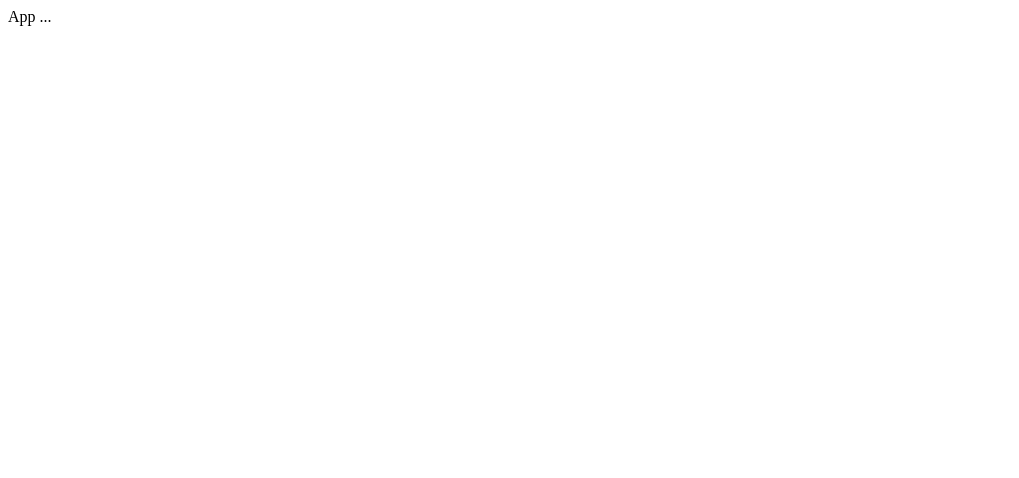
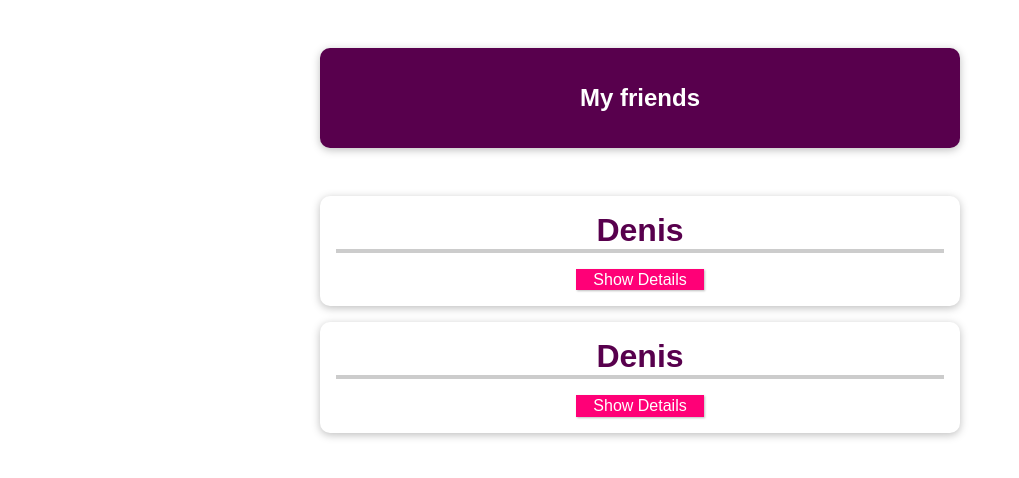
Before and after one commit to DenisPepper/vue-max-starting, a Vue app: page / in a window 1280 px wide. Shown: the top 478 px of the page, without its empty margins (0-1019 px from the left). Built offline with nearby package versions, Linux system fonts and the light colour scheme.

Commit message:
Добавит черновик примера использования компонентов

```diff
--- a/src/App.vue
+++ b/src/App.vue
@@ -1,9 +1,100 @@
 <template>
-  <div id="'app'">App ...</div>
+  <section>
+    <header>
+      <h1>My friends</h1>
+    </header>
+    <ul>
+      <friend-contact></friend-contact>
+      <friend-contact></friend-contact>
+    </ul>
+  </section>
 </template>
 
 <script>
 export default {
-  name: 'App',
+  data() {
+    return {
+      friends: [
+        {
+          id: '1',
+          firstName: 'First Friend',
+          phone: '115599',
+          email: 'first@google.com',
+        },
+        {
+          id: '2',
+          firstName: 'Seccond Friend',
+          phone: '446677',
+          email: 'second@google.com',
+        },
+      ],
+    };
+  },
 };
 </script>
+
+<style>
+* {
+  box-sizing: border-box;
+}
+
+html {
+  font-family: 'Jost', sans-serif;
+}
+
+body {
+  margin: 0;
+}
+
+header {
+  box-shadow: 0 2px 8px rgba(0, 0, 0, 0.26);
+  margin: 3rem auto;
+  border-radius: 10px;
+  padding: 1rem;
+  background-color: #58004d;
+  color: white;
+  text-align: center;
+  width: 90%;
+  max-width: 40rem;
+}
+
+#app ul {
+  margin: 0;
+  padding: 0;
+  list-style: none;
+}
+
+#app li {
+  box-shadow: 0 2px 8px rgba(0, 0, 0, 0.26);
+  margin: 1rem auto;
+  border-radius: 10px;
+  padding: 1rem;
+  text-align: center;
+  width: 90%;
+  max-width: 40rem;
+}
+
+#app h2 {
+  font-size: 2rem;
+  border-bottom: 4px solid #ccc;
+  color: #58004d;
+  margin: 0 0 1rem 0;
+}
+
+#app button {
+  font: inherit;
+  cursor: pointer;
+  border: 1px solid #ff0077;
+  background-color: #ff0077;
+  color: white;
+  padding: 0.05rem 1rem;
+  box-shadow: 1px 1px 2px rgba(0, 0, 0, 0.26);
+}
+
+#app button:hover,
+#app button:active {
+  background-color: #ec3169;
+  border-color: #ec3169;
+  box-shadow: 1px 1px 4px rgba(0, 0, 0, 0.26);
+}
+</style>
--- /dev/null
+++ b/src/components/FriendContact.vue
@@ -0,0 +1,31 @@
+<template>
+  <li>
+    <h2>{{ friend.firstName }}</h2>
+    <button @click="toggleDetails">Show Details</button>
+    <ul v-if="showDetails">
+      <li :key="friend.id">{{ friend.phone }}</li>
+      <li>{{ friend.email }}</li>
+    </ul>
+  </li>
+</template>
+
+<script>
+export default {
+  data() {
+    return {
+      showDetails: false,
+      friend: {
+        id: '123',
+        firstName: 'Denis',
+        phone: '156489',
+        email: 'email@google.com',
+      },
+    };
+  },
+  methods: {
+    toggleDetails() {
+      this.showDetails = !this.showDetails;
+    },
+  },
+};
+</script>
--- a/src/main.js
+++ b/src/main.js
@@ -1,4 +1,7 @@
 import { createApp } from 'vue';
 import App from './App.vue';
+import FriendContact from './components/FriendContact.vue';
 
-createApp(App).mount('#app');
+const app = createApp(App);
+app.component('friend-contact', FriendContact);
+app.mount('#app');
```
